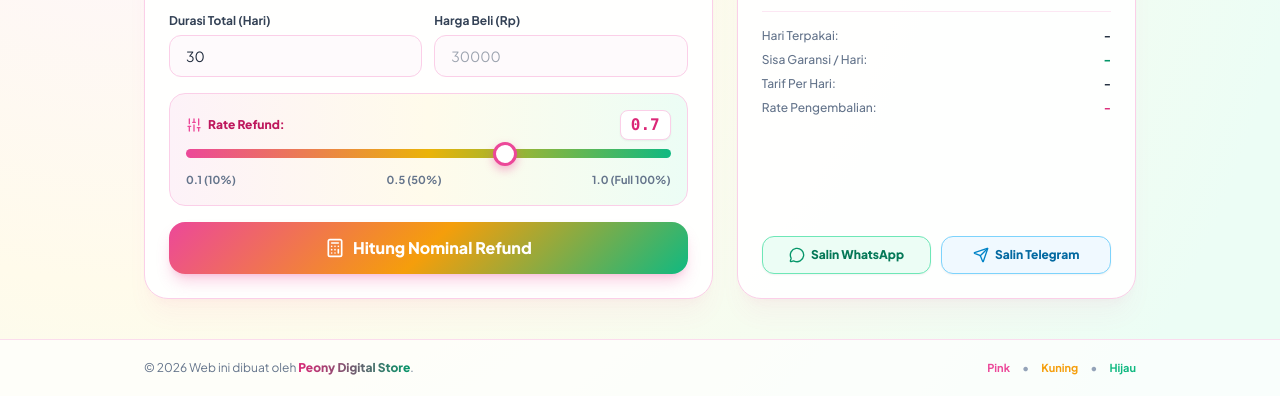
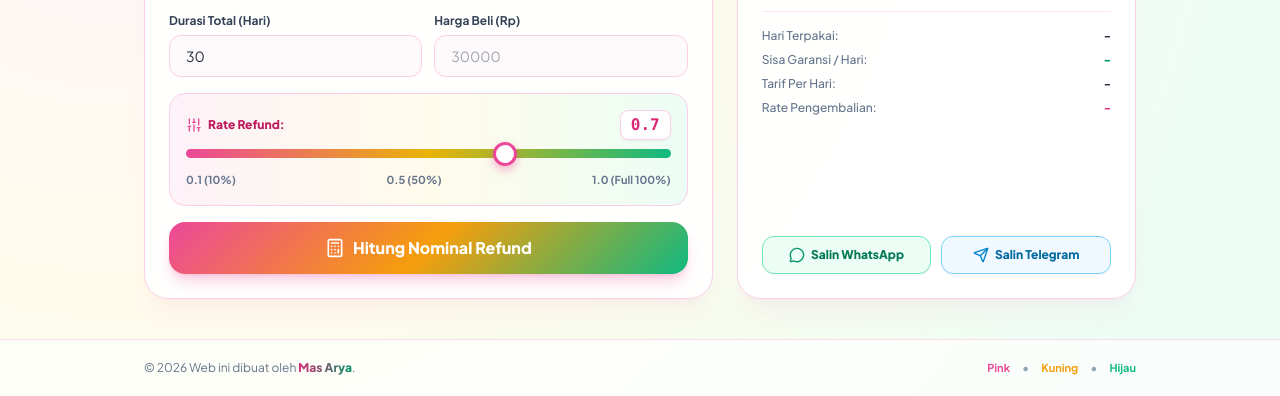
Before and after one commit to faridmaniso33/tools-reffund, a plain HTML site: page index.html in a window 1280 px wide. Shown: the part 404-800 px from the top of the page. Drawn offline with nearby package versions, Linux system fonts and the light colour scheme.

Commit message:
Update footer credit to include a link to Mas Arya

```diff
--- a/index.html
+++ b/index.html
@@ -343,7 +343,7 @@
   <!-- Footer -->
   <footer class="border-t border-pink-200/70 py-5 text-center text-xs text-slate-500 mt-auto bg-white/70">
     <div class="max-w-5xl mx-auto px-4 flex flex-col sm:flex-row items-center justify-between gap-2">
-      <p>&copy; 2026 Web ini dibuat oleh <strong class="bg-clip-text text-transparent bg-gradient-to-r from-pink-600 to-emerald-600 font-extrabold">Peony Digital Store</strong>.</p>
+      <p>&copy; 2026 Web ini dibuat oleh <strong class="bg-clip-text text-transparent bg-gradient-to-r from-pink-600 to-emerald-600 font-extrabold"><a href="https://t.me/aryadwinata543">Mas Arya</a></strong>.</p>
       <div class="flex gap-3 text-[11px] font-bold text-slate-400">
         <span class="text-pink-500">Pink</span>
         <span>•</span>
```
